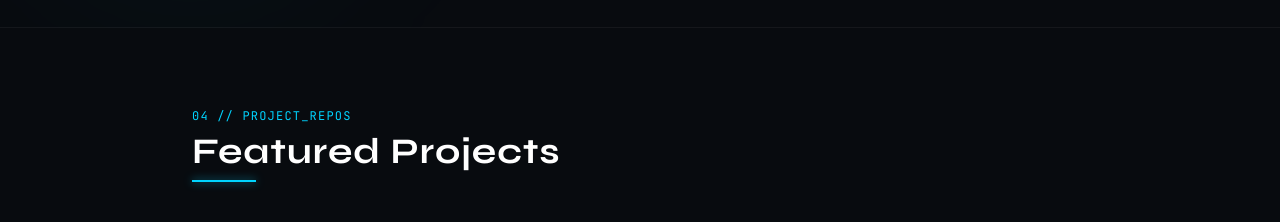
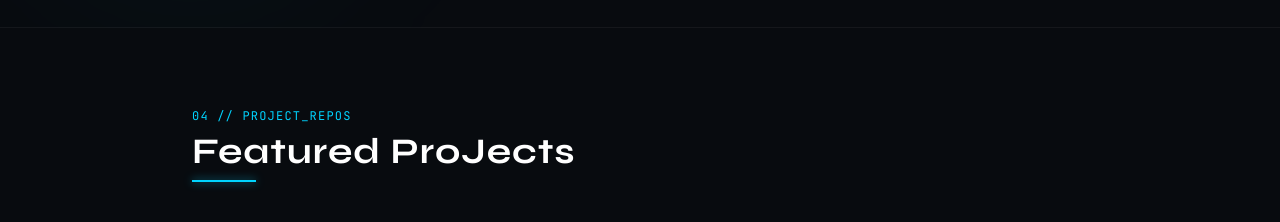
Before and after one commit to AHMAD-ANAS-P-S/PORTFOLIO, a React (Vite) app: page / in a window 1280 px wide. Shown: the part 4620-4842 px from the top of the page. Built offline with nearby package versions, Linux system fonts and the light colour scheme.

Commit message:
fix: remove sticky projects stacking and capitalize J in ProJects header

```diff
--- a/src/components/ProjectsSection.tsx
+++ b/src/components/ProjectsSection.tsx
@@ -28,7 +28,7 @@ export const ProjectsSection: React.FC = () => {
             04 // PROJECT_REPOS
           </span>
           <h2 className="font-display font-bold text-3xl sm:text-4xl text-white tracking-wide">
-            Featured Projects
+            Featured ProJects
           </h2>
           <div className="h-[2px] w-16 bg-cyber-cyan mt-2 shadow-[0_0_8px_rgba(0,212,255,0.7)]" />
         </div>
@@ -36,10 +36,6 @@ export const ProjectsSection: React.FC = () => {
         {/* Stacked Cards Container */}
         <div className="flex flex-col gap-16 relative">
           {sortedProjects.map((project, index) => {
-            // Calculate sticky offsets so they stack with slight overlaps
-            // e.g. top-28, top-32, top-36...
-            const topOffsetClass = `sticky top-[100px] md:top-[120px]`;
-
             return (
               <motion.div
                 key={project.id}
@@ -47,8 +43,7 @@ export const ProjectsSection: React.FC = () => {
                 whileInView={{ opacity: 1, y: 0 }}
                 viewport={{ once: true, margin: "-100px" }}
                 transition={{ duration: 0.6 }}
-                style={{ zIndex: index + 10 }}
-                className={`${topOffsetClass} w-full transition-transform duration-300`}
+                className="w-full transition-transform duration-300"
               >
                 <ProjectCard project={project} index={index} />
               </motion.div>
```
